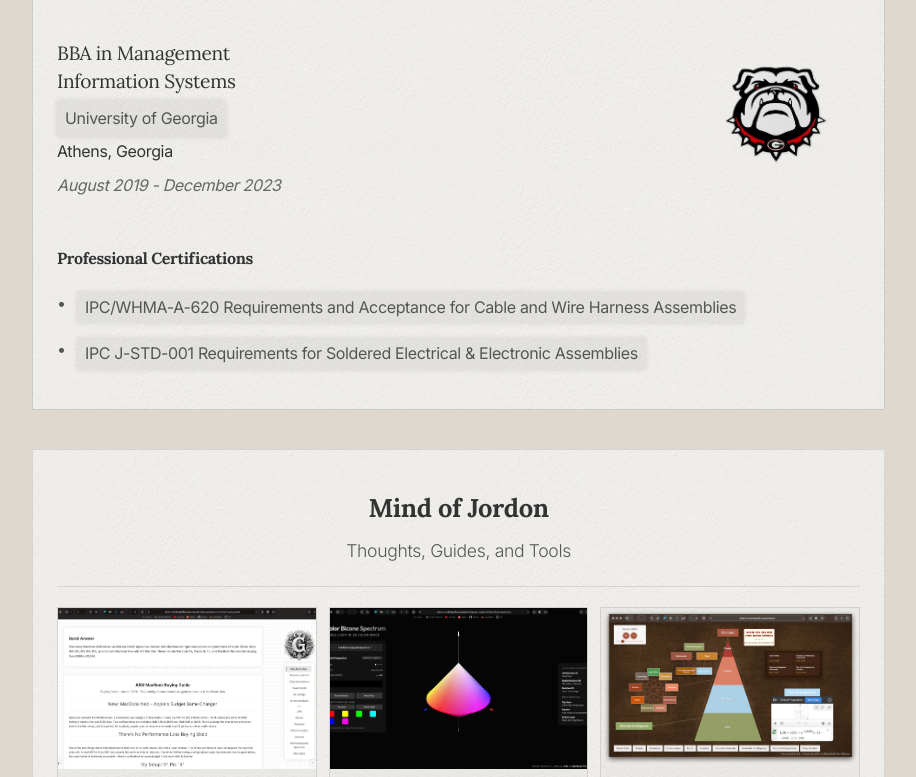
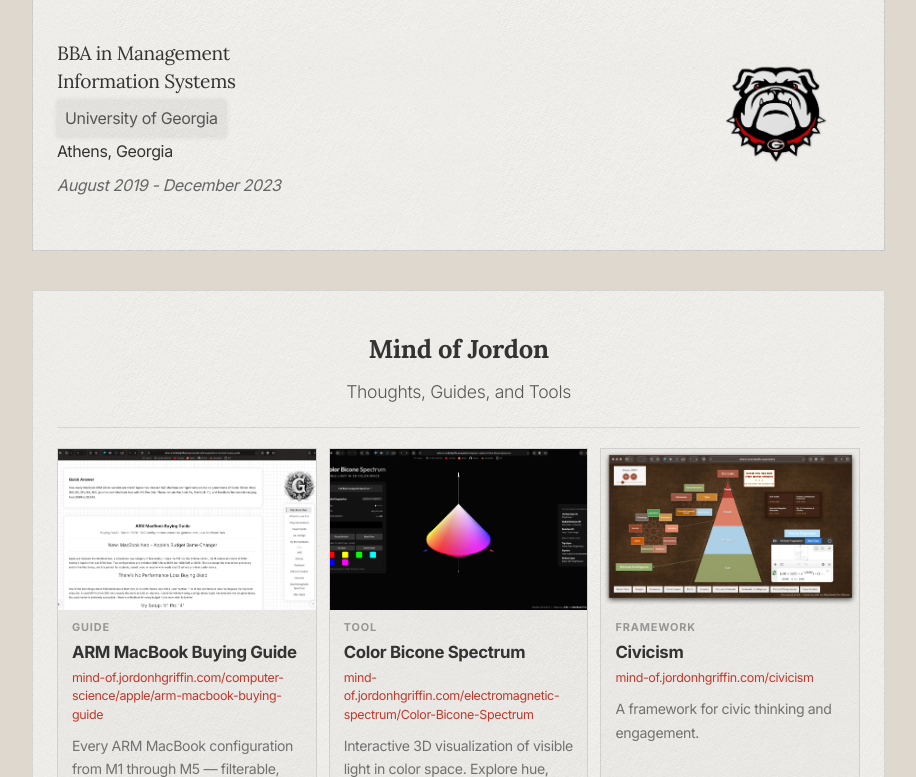
Before and after one commit to jordonhgriffin/jhg, a website: page index.html in a window 1280 px wide. Shown: the part 3290-4067 px from the top of the page, without its empty margins (31-947 px from the left). Drawn offline with Linux system fonts and the light colour scheme.

Commit message:
Remove Professional Certifications section
Drops the IPC/WHMA-A-620 and IPC J-STD-001 entries from the Education
island, plus the now-unused duplicate .certification-item CSS rules.
.certification-link is kept — the UGA link still uses it.

```diff
--- a/index.html
+++ b/index.html
@@ -2261,32 +2261,6 @@
       .certification-link:active {
         transform: translateX(2px) scale(0.98);
         transition: all 0.1s ease;
-      }
-
-      .certification-item {
-        margin: 15px 0;
-        padding-left: 20px;
-        position: relative;
-      }
-
-      .certification-item::before {
-        content: "•";
-        position: absolute;
-        left: 0;
-        color: var(--link-color);
-      }
-
-      .certification-item {
-        margin: 15px 0;
-        padding-left: 20px;
-        position: relative;
-      }
-
-      .certification-item::before {
-        content: "•";
-        position: absolute;
-        left: 0;
-        color: var(--link-color);
       }
 
       /* Mantra styling */
@@ -3038,25 +3012,6 @@
               </div>
             </div>
 
-            <h4>Professional Certifications</h4>
-            <div class="certification-item">
-              <a
-                href="https://whma.org/ipcwhma-a-620/a-620-certification/"
-                target="_blank"
-                class="certification-link"
-                >IPC/WHMA-A-620 Requirements and Acceptance for Cable and Wire
-                Harness Assemblies</a
-              >
-            </div>
-            <div class="certification-item">
-              <a
-                href="https://www.electronics.org/ipc-j-std-001-endorsement-program"
-                target="_blank"
-                class="certification-link"
-                >IPC J-STD-001 Requirements for Soldered Electrical & Electronic
-                Assemblies</a
-              >
-            </div>
           </div>
 
           <div class="section-island">
```
